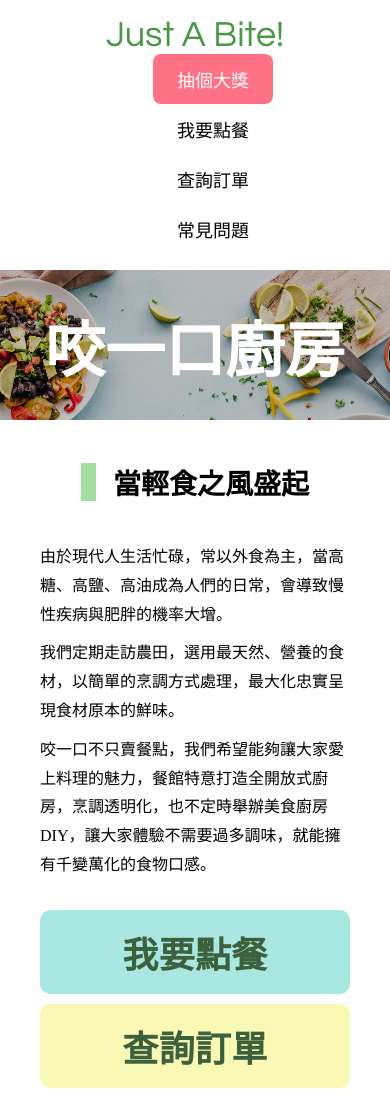
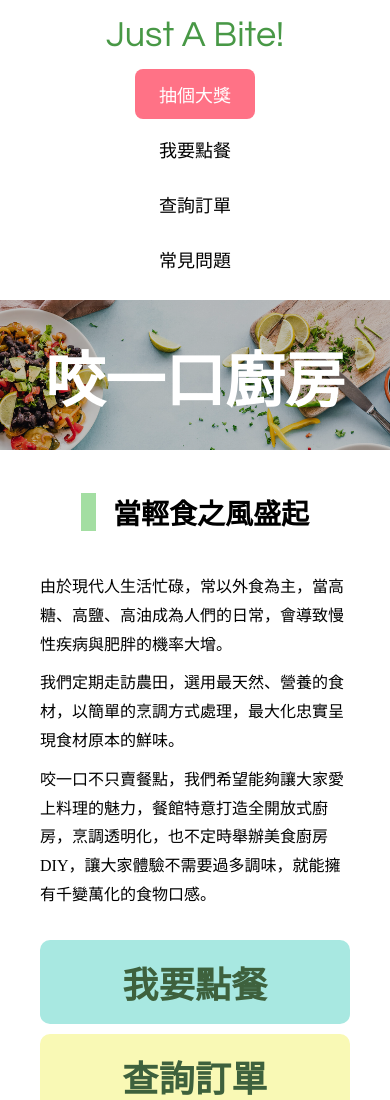
Before and after one commit to CHANG-CHING-CHUNG/Just-A-Bite, a plain HTML site: page index.html in a window 390 px wide. Shown: the top 1100 px of the page. Drawn offline with Linux system fonts and the light colour scheme.

Commit message:
updating

```diff
--- a/mobile.css
+++ b/mobile.css
@@ -5,6 +5,15 @@
     justify-content: center;
     align-items: center;
     padding: 1rem 2rem;
+  }
+
+  #main-nav ul {
+    margin-top: 10px;
+  }
+
+  #main-nav ul li {
+    margin-left: 0;
+    margin-top: 5px;
   }
 
   #header-home .header-content {
@@ -83,7 +92,7 @@
 
 @media (max-height: 500px) {
   #main-nav ul li {
-    padding: 8px 20px 8px 20px;
+    margin-left: 10px;
   }
   #header-home .header-content {
     height: 230px;
```
